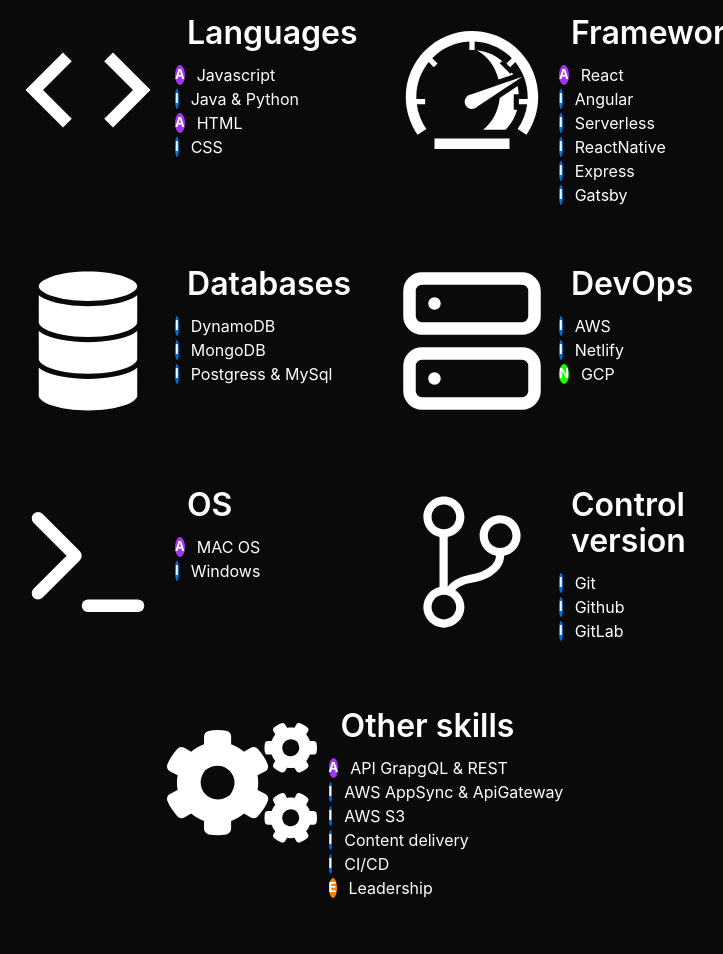
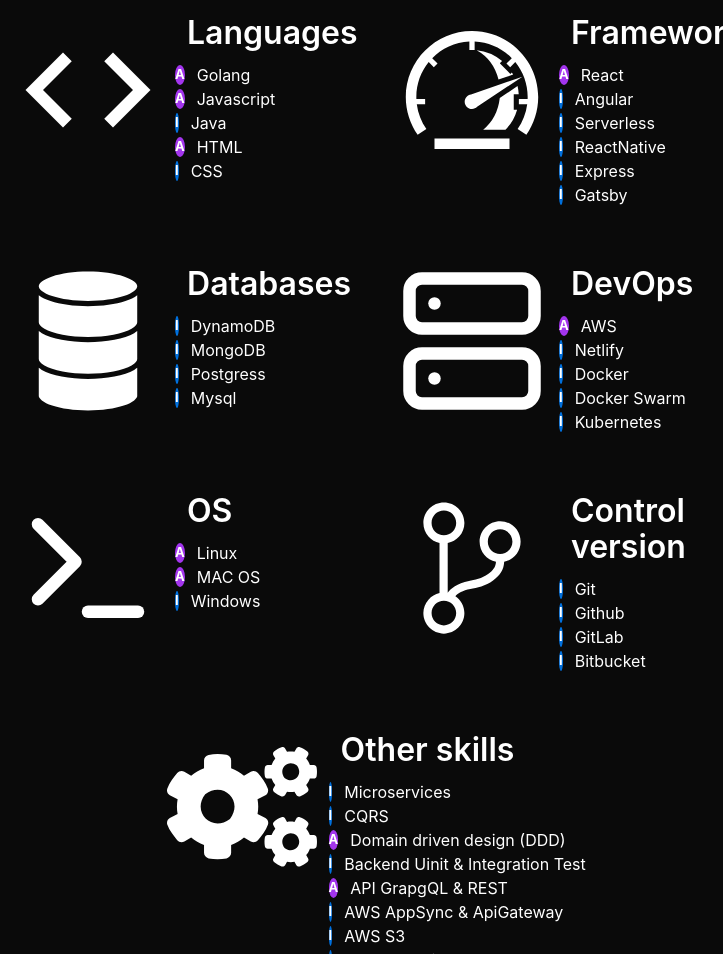
Before and after one commit to EnzoAliatis/cv-enzo, a Gatsby site: page / in a window 1280 px wide. Shown: the part 1846-2800 px from the top of the page, without its empty margins (255-978 px from the left). Built offline with nearby package versions, Linux system fonts and the light colour scheme; Gatsby itself is replaced by a stand-in of ours.

Commit message:
listo para push

```diff
--- a/src/components/knowledge-section.js
+++ b/src/components/knowledge-section.js
@@ -18,6 +18,12 @@ const KnowledgeSection = () => {
   const novice = '#1eff00'
   const languageK = [
     {
+      id: 0,
+      color: advance,
+      lvl: 'A',
+      text: 'Golang'
+    },
+    {
       id: 1,
       color: advance,
       lvl: 'A',
@@ -27,7 +33,7 @@ const KnowledgeSection = () => {
       id: 2,
       color: inter,
       lvl: 'I',
-      text: 'Java & Python'
+      text: 'Java'
     },
     {
       id: 3,
@@ -97,15 +103,21 @@ const KnowledgeSection = () => {
       id: 13,
       color: inter,
       lvl: 'I',
-      text: 'Postgress & MySql'
+      text: 'Postgress'
+    },
+    {
+      id: 31,
+      color: inter,
+      lvl: 'I',
+      text: 'Mysql'
     }
   ]
 
   const devopsK = [
     {
       id: 14,
-      color: inter,
-      lvl: 'I',
+      color: advance,
+      lvl: 'A',
       text: 'AWS'
     },
     {
@@ -115,14 +127,32 @@ const KnowledgeSection = () => {
       text: 'Netlify'
     },
     {
-      id: 16,
-      color: novice,
-      lvl: 'N',
-      text: 'GCP'
-    }
+      id: 20,
+      color: inter,
+      lvl: 'I',
+      text: 'Docker'
+    },
+    {
+      id: 21,
+      color: inter,
+      lvl: 'I',
+      text: 'Docker Swarm'
+    },
+    {
+      id: 22,
+      color: inter,
+      lvl: 'I',
+      text: 'Kubernetes'
+    },
   ]
 
   const os = [
+    {
+      id: 25,
+      color: advance,
+      lvl: 'A',
+      text: 'Linux'
+    },
     {
       id: 17,
       color: advance,
@@ -155,9 +185,39 @@ const KnowledgeSection = () => {
       color: inter,
       lvl: 'I',
       text: 'GitLab'
-    }
+    },
+    {
+      id: 29,
+      color: inter,
+      lvl: 'I',
+      text: 'Bitbucket'
+    },
   ]
   const otherSK = [
+    {
+      id: 32,
+      color: inter,
+      lvl: 'I',
+      text: 'Microservices'
+    },
+    {
+      id: 40,
+      color: inter,
+      lvl: 'I',
+      text: 'CQRS'
+    },
+    {
+      id: 41,
+      color: advance,
+      lvl: 'A',
+      text: 'Domain driven design (DDD)'
+    },
+    {
+      id: 42,
+      color: inter,
+      lvl: 'I',
+      text: 'Backend Uinit & Integration Test'
+    },
     {
       id: 22,
       color: advance,
--- a/src/components/pro-profile.js
+++ b/src/components/pro-profile.js
@@ -61,7 +61,7 @@ const ProProfile = () => {
                 </div>
                 <div className="column is-content-centered has-text-centered">
                   <p>
-                    I'm in last year of engineer in computational system. <br />
+                    I'm in last level of engineer in computational system. <br />
                     Passionate about the code and problem solver with technology
                     as the main resource. Programming since 2016
                   </p>
--- a/src/pages/index.js
+++ b/src/pages/index.js
@@ -11,7 +11,7 @@ import LanguageSection from "../components/language-section"
 
 const IndexPage = () => (
   <Layout>
-    <SEO title='CV' />
+    <SEO title='Enzo Aliatis' />
     <ProProfile />
     <TimelineSection />
     <KnowledgeSection />
```
